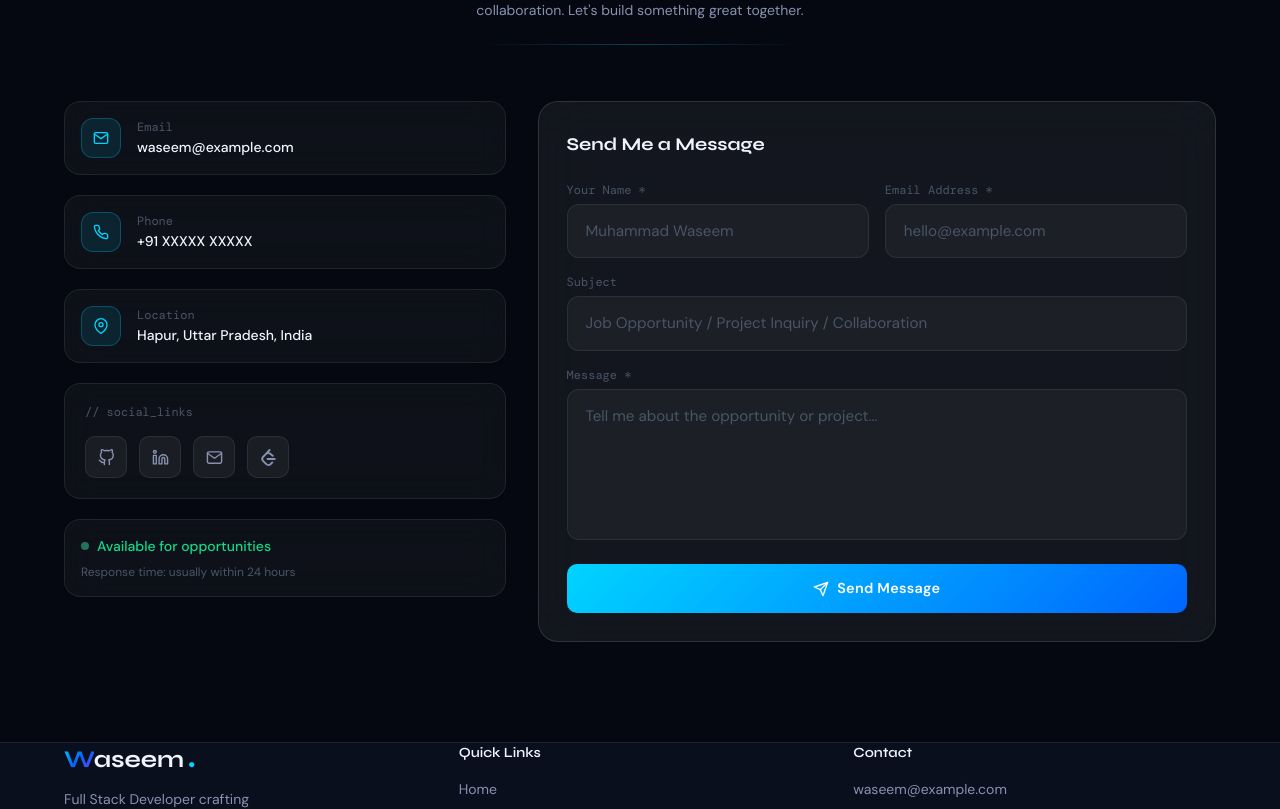
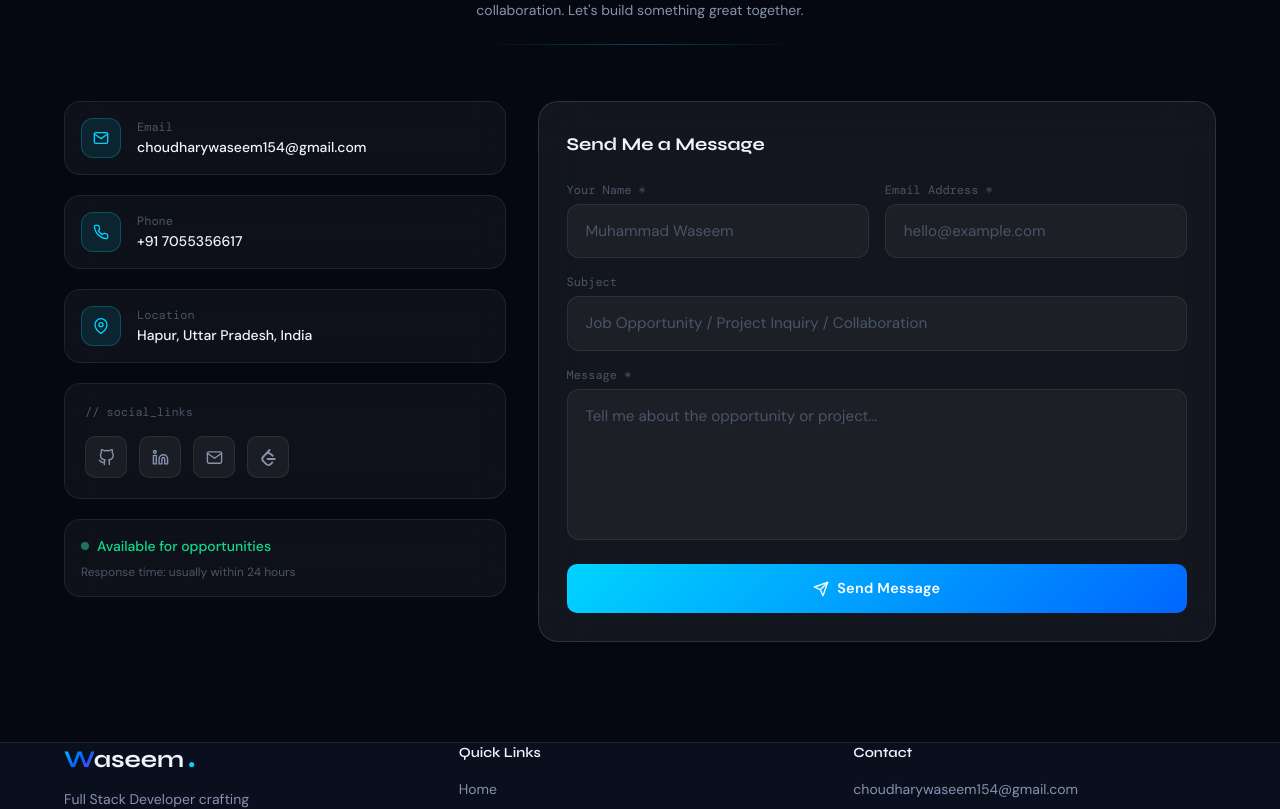
Before and after one commit to wsmkhan2580/waseem-portfolio, a React (Vite) app: page / in a window 1280 px wide. Shown: the part 7082-7891 px from the top of the page. Built offline with nearby package versions, Linux system fonts and the light colour scheme; a web font is replaced by a local one.

Commit message:
Update portfolioData.js

```diff
--- a/src/data/portfolioData.js
+++ b/src/data/portfolioData.js
@@ -9,13 +9,13 @@ export const personalInfo = {
   about: `I'm a Full Stack Developer and BCA student passionate about building impactful web applications from the ground up. I specialize in the MERN stack — crafting seamless user interfaces with React and robust server-side logic with Node.js, Express, and MongoDB.
 
   Currently interning as a Full Stack Developer at Prodesk IT, where I build production-grade web apps, while simultaneously running Meta Ads campaigns at Rahgir Travel. I love bridging technical depth with business understanding.`,
-  email: "waseem@example.com",
-  phone: "+91 XXXXX XXXXX",
+  email: "choudharywaseem154@gmail.com",
+  phone: "+91 7055356617",
   location: "Hapur, Uttar Pradesh, India",
   social: {
-    github: "https://github.com/waseem",
+    github: "https://github.com/wsmkhan2580",
     linkedin: "https://linkedin.com/in/waseem",
-    email: "mailto:waseem@example.com",
+    email: "mailto:choudharywaseem154@gmail.com",
     leetcode: "https://leetcode.com/waseem",
     twitter: "https://twitter.com/waseem"
   },
```
